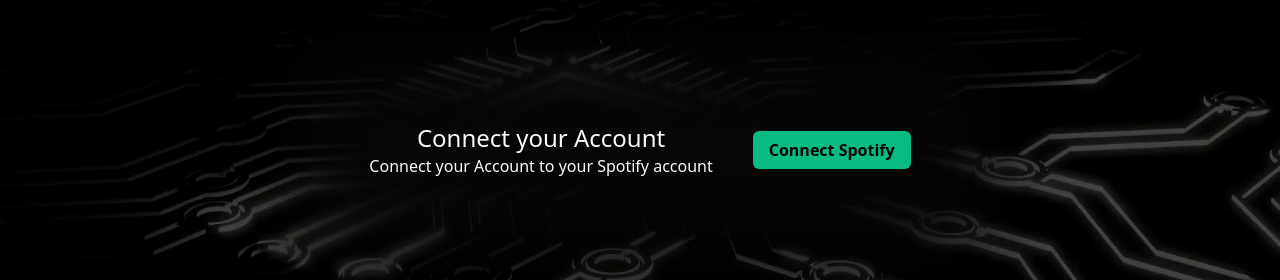
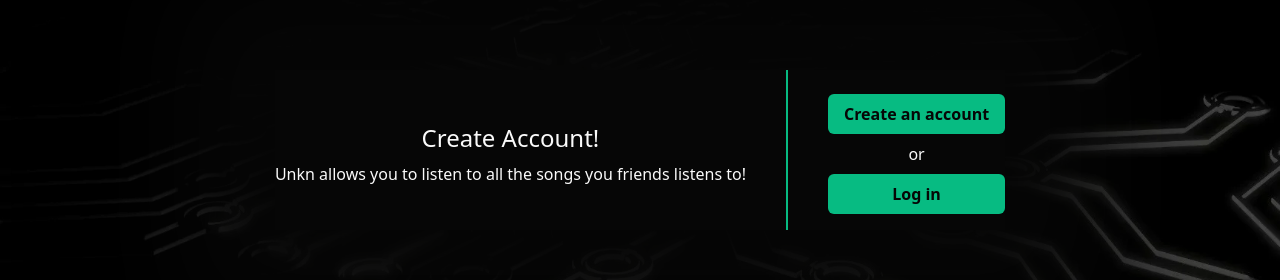
Before and after one commit to JohanAOstbye/sharedsongs, a Next.js app: page / in a window 1280 px wide. Shown: the part 314-594 px from the top of the page. Built offline with nearby package versions, Linux system fonts and the light colour scheme; no server answers.

Commit message:
added userbased content to hero

```diff
--- a/components/elements/Hero.tsx
+++ b/components/elements/Hero.tsx
@@ -2,8 +2,10 @@
 import Image from 'next/image';
 import hero from '/public/images/hero.webp';
 import Button from '../elements/Button';
+import { useAuth } from '../../hooks/useAuth';
 
 const Hero = () => {
+  const [user, loading, error] = useAuth();
   return (
     <div>
       <div className='absolute inset-x-0 top-16 bottom-0 w-full h-full overflow-hidden'>
@@ -14,12 +16,15 @@
           className='z-minus20'
         />
       </div>
-      <div className='grid grid-flow-col gap-2 grid-rows-2 md:grid-rows-1 md:gap-10 items-center bg-background shadow-box-background-lg text-on-background'>
+      {user ? (
+        <div className='grid grid-flow-col gap-2 grid-rows-2 md:grid-rows-1 md:gap-10 items-center bg-background shadow-box-background-lg md:shadow-box-background-xl text-on-background'>
           <div>
-          <h1 className='text-center text-xl md:text-2xl'>
+            <h1 className='text-center text-xl md:text-2xl py-2'>
               Connect your Account
             </h1>
-          <p>Connect your Account to your Spotify account</p>
+            <p className='border-t-2 border-accent'>
+              Connect your Account to your Spotify account
+            </p>
           </div>
           <div>
             <Button link='/connect-spotify' classNames='z-3'>
@@ -27,6 +32,29 @@
             </Button>
           </div>
         </div>
+      ) : (
+        <div className='grid grid-flow-col gap-2 grid-rows-2 md:grid-rows-1 md:gap-10 items-center bg-background shadow-box-background-lg md:shadow-box-background-xl text-on-background'>
+          <div>
+            <h1 className='text-center text-xl md:text-2xl py-2'>
+              Create Account!
+            </h1>
+            <p>
+              Unkn allows you to listen to all the songs you friends listens to!
+            </p>
+          </div>
+          <div className='border-t-2 md:border-t-0 md:border-l-2 md:pl-10 border-accent py-4 pt-6 flex flex-col sm:flex-row md:flex-col justify-center'>
+            <Button link='/connect-spotify' classNames='z-3 mx-14 sm:mx-0'>
+              Create an account
+            </Button>
+            <div className='m-2'>
+              <span>or</span>
+            </div>
+            <Button link='/connect-spotify' classNames='z-3 mx-14 sm:mx-0'>
+              Log in
+            </Button>
+          </div>
+        </div>
+      )}
     </div>
   );
 };
```
Lines whose indentation alone changed are shown as unchanged.
